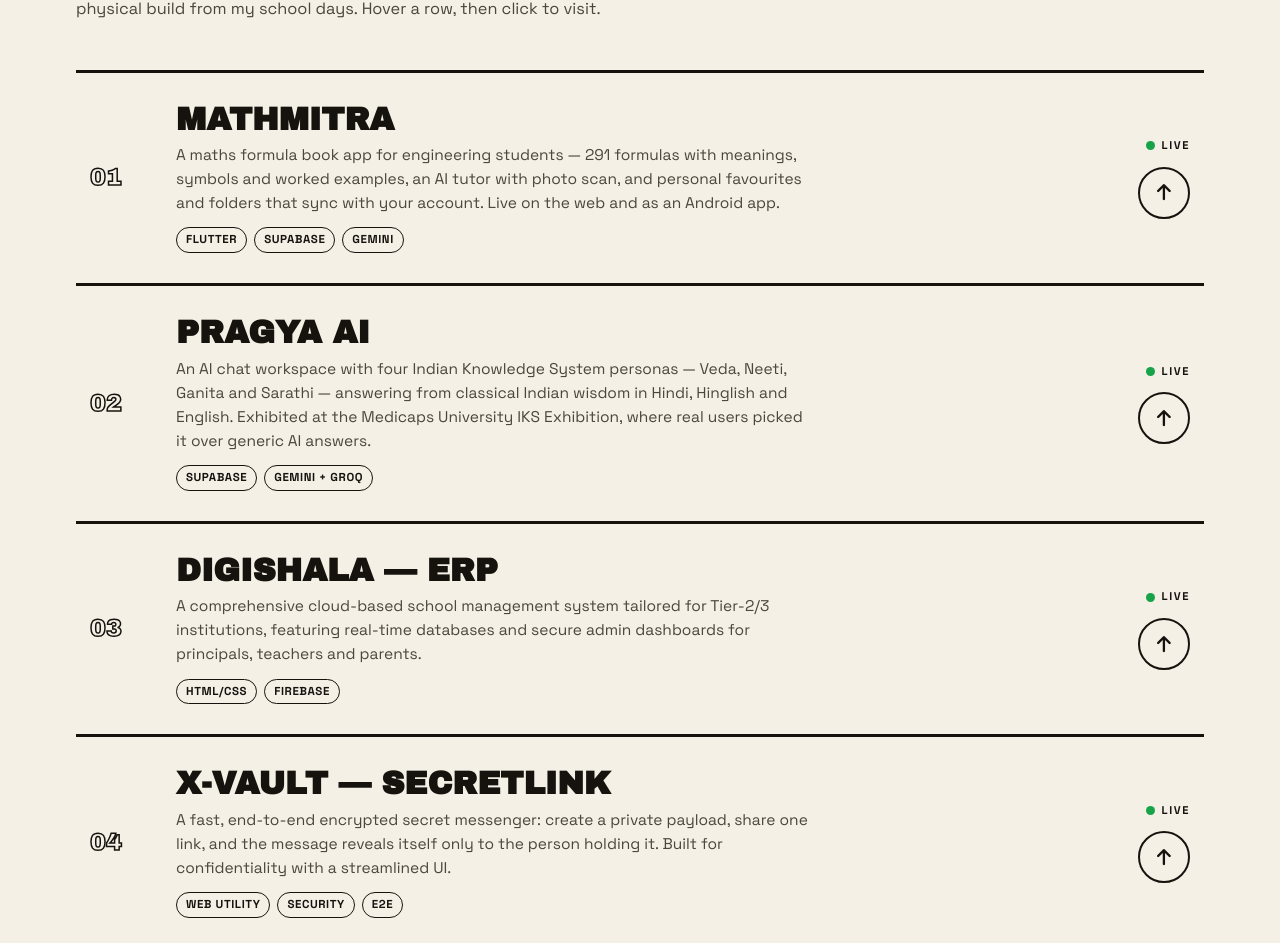
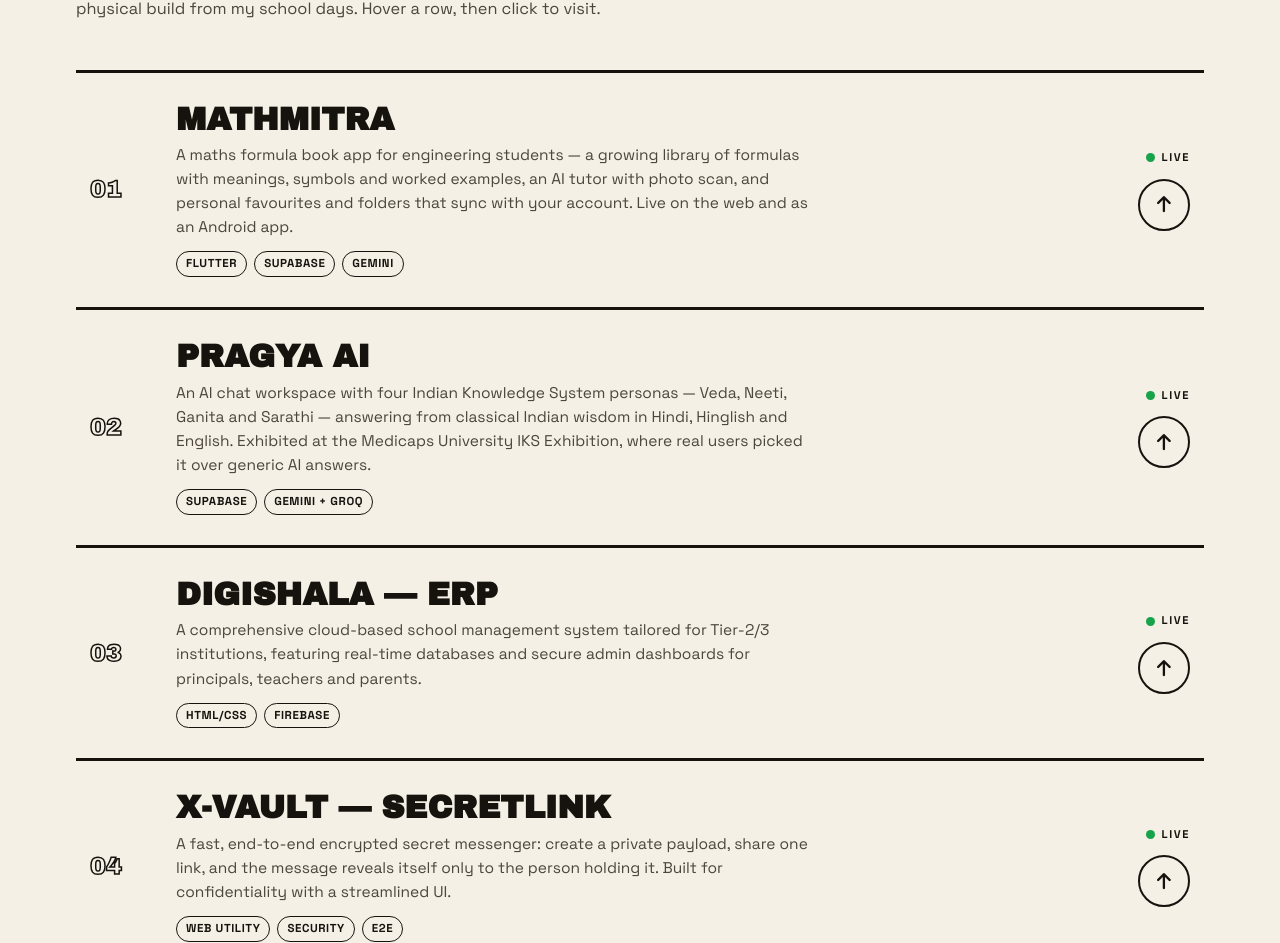
Before and after one commit to pimatrix/portfolio, a Next.js app: page / in a window 1280 px wide. Shown: the part 2055-2998 px from the top of the page. Built offline with nearby package versions, Linux system fonts and the light colour scheme.

Commit message:
MathMitra descriptions made evergreen: drop the hard formula count (the library keeps growing) from the portfolio project and the resume, in favour of common professional wording

```diff
--- a/app/Portfolio.jsx
+++ b/app/Portfolio.jsx
@@ -7,7 +7,7 @@ const PHRASES = ["AI-Assisted Full-Stack Developer", "OSINT Researcher", "Hackat
 const PROJECTS = [
   {
     title: "MathMitra",
-    desc: "A maths formula book app for engineering students — 291 formulas with meanings, symbols and worked examples, an AI tutor with photo scan, and personal favourites and folders that sync with your account. Live on the web and as an Android app.",
+    desc: "A maths formula book app for engineering students — a growing library of formulas with meanings, symbols and worked examples, an AI tutor with photo scan, and personal favourites and folders that sync with your account. Live on the web and as an Android app.",
     tags: ["Flutter", "Supabase", "Gemini"],
     link: "https://yashx.xyz/MathMitra-app",
     live: true,
--- a/public/resume.html
+++ b/public/resume.html
@@ -161,7 +161,7 @@
         <div class="proj">
             <div class="proj-top"><span class="proj-name">MathMitra — Maths Formula Book App <a href="https://yashx.xyz/MathMitra-app" target="_blank" rel="noopener noreferrer"><i class="fas fa-external-link-alt"></i></a></span><span class="proj-tag">AI-Assisted · Flutter App</span></div>
             <a class="proj-link" href="https://yashx.xyz/MathMitra-app" target="_blank" rel="noopener noreferrer">yashx.xyz/MathMitra-app</a>
-            <p>Built and published a maths formula app for engineering students — 291 formulas with meanings, symbols and worked examples, an AI tutor with photo scan, and personal favourites and folders that sync with the user's account — live on the web and as an Android app, with an admin analytics dashboard.</p>
+            <p>Built and published a maths formula app for engineering students — a growing library of formulas with meanings, symbols and worked examples, an AI tutor with photo scan, and personal favourites and folders that sync with the user's account — live on the web and as an Android app, with an admin analytics dashboard.</p>
             <p class="stack">Flutter · Supabase (Auth + Postgres) · Gemini · Vercel</p>
         </div>
 
```
